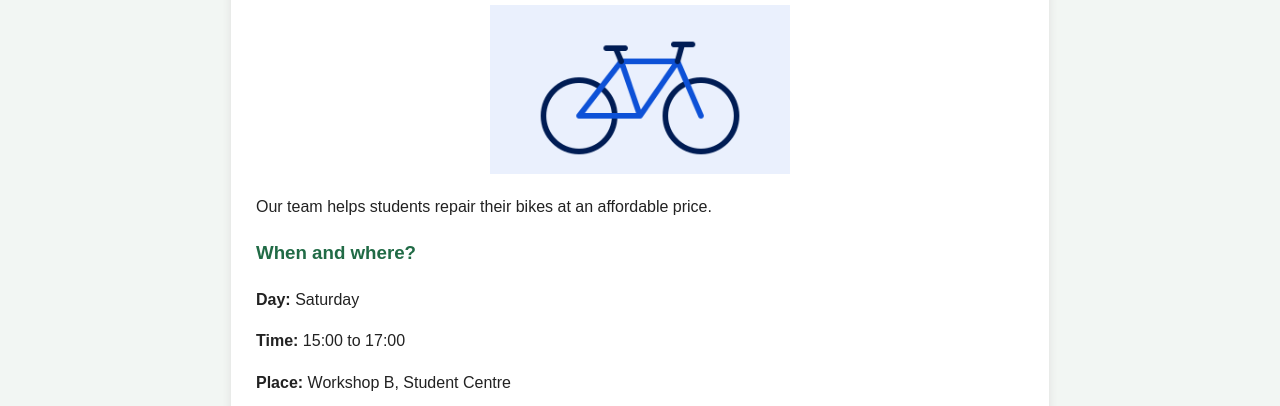
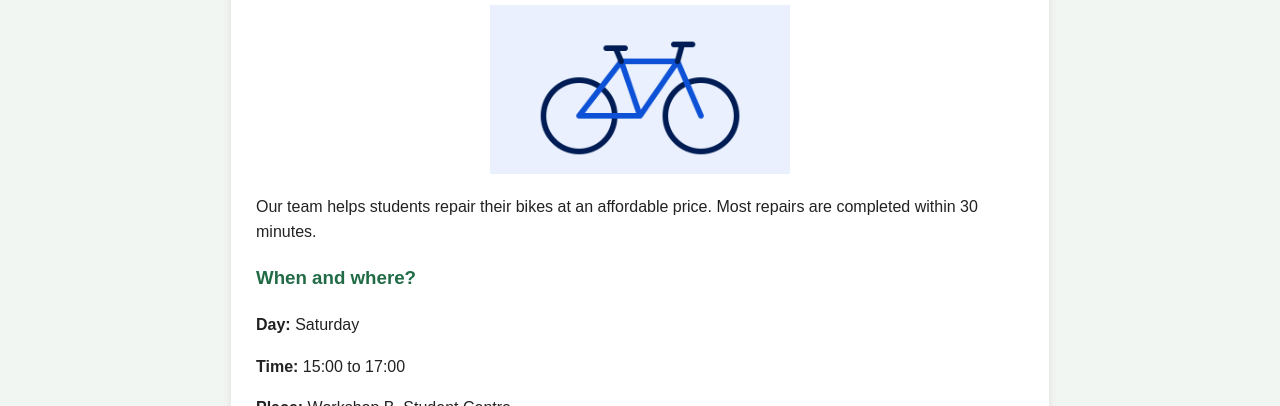
Before and after one commit to stantack-cloud/clinic, a plain HTML site: page index.html in a window 1280 px wide. Shown: the part 394-800 px from the top of the page. Drawn offline with Linux system fonts and the light colour scheme.

Commit message:
Say how long most repairs take, so riders can plan their Saturday

```diff
--- a/index.html
+++ b/index.html
@@ -31,7 +31,7 @@
            class="bike-image">
 
       <p>Our team helps students repair their bikes
-        at an affordable price.</p>
+        at an affordable price. Most repairs are completed within 30 minutes.</p>
 
       <h3>When and where?</h3>
       <p><strong>Day:</strong> Saturday</p>
```
